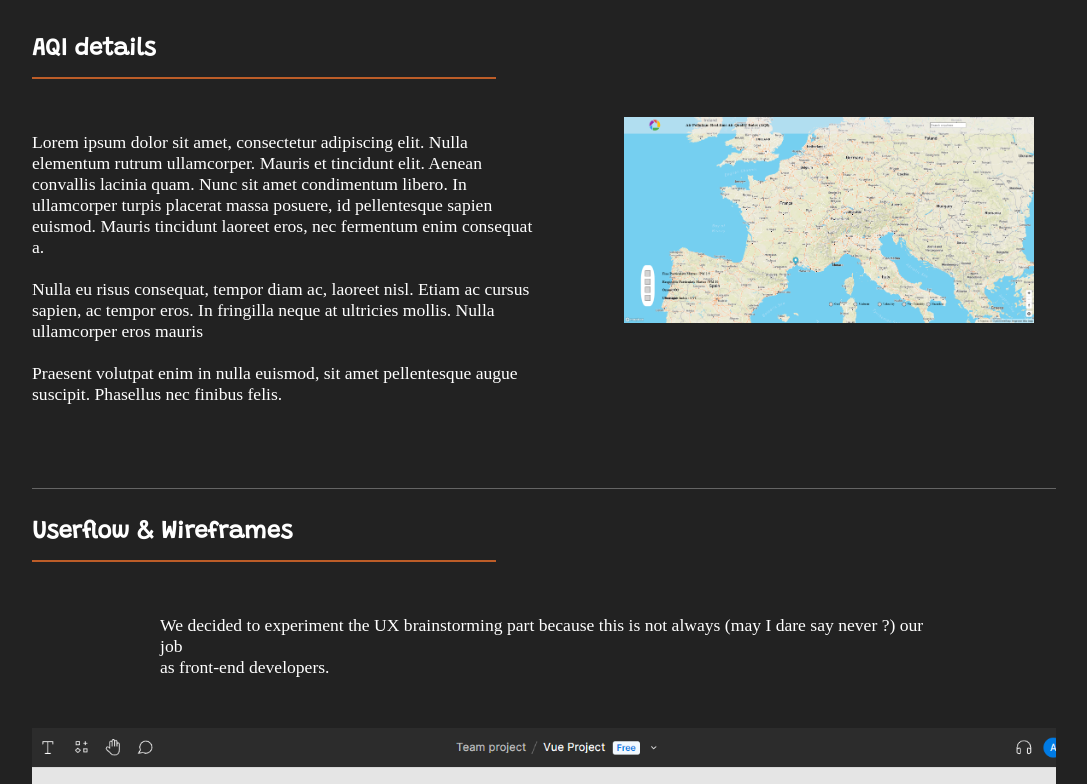
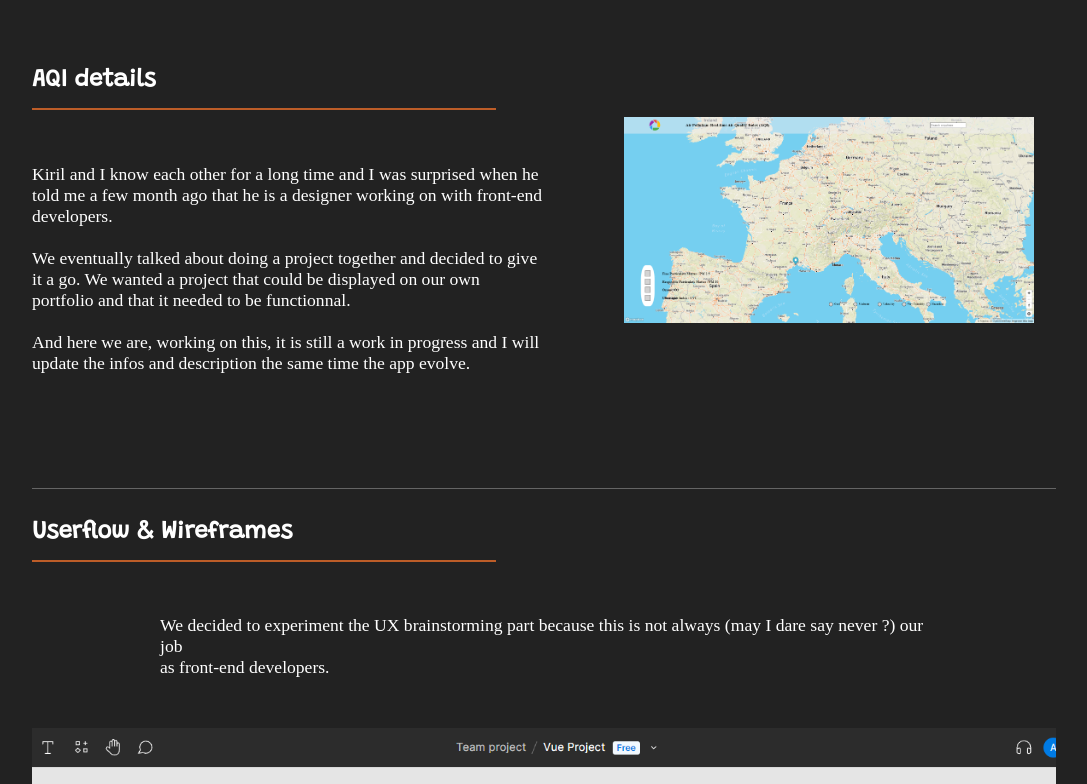
Before and after one commit to Freyaln/portfolio, a React (Create React App) app in the folder portfolio/: page /detail/AQI in a window 1280 px wide. Shown: the part 820-1604 px from the top of the page, without its empty margins (96-1183 px from the left). Built offline with nearby package versions, Linux system fonts and the light colour scheme; a web font is replaced by a local one.

Commit message:
UPDATE :: Modified footer size and added kiril project description

```diff
--- a/portfolio/src/Components/Molecules/Footer/Footer.css
+++ b/portfolio/src/Components/Molecules/Footer/Footer.css
@@ -4,7 +4,7 @@
   flex-direction: row;
   justify-content: center;
   align-items: center;
-  height: 15rem;
+  height: 10rem;
   width: 100%;
 }
 .footer .footer__block__left {
@@ -64,13 +64,12 @@
   flex-direction: row;
   justify-content: space-between;
   align-items: flex-end;
-  gap: 10rem;
+  gap: 5rem;
   color: #FFF;
 }
 .footer .footer__block__right .__list .__list__flex {
   display: flex;
   flex-direction: column;
-  gap: 1rem;
 }
 .footer .footer__block__right .__list .__list__flex li {
   display: flex;
--- a/portfolio/src/Components/Molecules/Footer/Footer.scss
+++ b/portfolio/src/Components/Molecules/Footer/Footer.scss
@@ -4,7 +4,7 @@
   flex-direction: row;
   justify-content: center;
   align-items: center;
-  height: 15rem;
+  height: 10rem;
   width: 100%;
 
   .footer__block__left {
@@ -67,13 +67,12 @@
         flex-direction: row;
         justify-content: space-between;
         align-items: flex-end;
-        gap: 10rem;
+        gap: 5rem;
         color: #FFF;
 
         .__list__flex {
           display: flex;
           flex-direction: column;
-          gap: 1rem;
           li {
             display: flex;
             flex-direction: row;
--- a/portfolio/src/Components/Molecules/ProjectAbout/ProjectAbout.tsx
+++ b/portfolio/src/Components/Molecules/ProjectAbout/ProjectAbout.tsx
@@ -7,28 +7,21 @@ import './ProjectAbout.scss';
 interface IAboutProps {
     title: string;
     titleSteps?: string[];
+    about?: string;
     img?: string;
     flow? : string;
     design?: string;
     description?: string[];
 }
 
-const ProjectAbout: FC<IAboutProps> = ({title, img, titleSteps, description, flow, design}) => {
+const ProjectAbout: FC<IAboutProps> = ({title, about, img, titleSteps, description, flow, design}) => {
     return (
         <>
         <section className='project__about' id='about'>
             <article className='project__about__block'>
                 <Typo type={TextType.H2} className='project__about__block__title'>{title}</Typo>
                 <Typo type={TextType.TEXT} className='project__about__block__description'>
-                    Lorem ipsum dolor sit amet, consectetur adipiscing elit. Nulla elementum rutrum ullamcorper.
-                    Mauris et tincidunt elit. Aenean convallis lacinia quam. Nunc sit amet condimentum libero.
-                    In ullamcorper turpis placerat massa posuere, id pellentesque sapien euismod. Mauris tincidunt laoreet eros,
-                    nec fermentum enim consequat a.
-                    {'\n'}{'\n'}
-                    Nulla eu risus consequat, tempor diam ac, laoreet nisl. Etiam ac cursus sapien, ac tempor eros.
-                    In fringilla neque at ultricies mollis. Nulla ullamcorper eros mauris
-                    {'\n'}{'\n'}
-                    Praesent volutpat enim in nulla euismod, sit amet pellentesque augue suscipit. Phasellus nec finibus felis.
+                    {about}
                 </Typo>
             </article>
             <article className='project__about__img__block'>
@@ -61,6 +54,7 @@ const ProjectAbout: FC<IAboutProps> = ({title, img, titleSteps, description, flo
                     </article>
                 </article>
             </section>
+            <Separator/>
         </section>
         </>
     )
--- a/portfolio/src/Components/Organisms/ProjectDetail/ProjectDetail.tsx
+++ b/portfolio/src/Components/Organisms/ProjectDetail/ProjectDetail.tsx
@@ -1,7 +1,6 @@
 import * as React from 'react';
 import { personnalInfos, projectsImageList } from '../../../Datas/Datas';
 import './ProjectDetail.scss';
-import Contacts from '../../Molecules/Contacts/Contacts';
 import Footer from '../../Molecules/Footer/Footer';
 import DetailHeader from '../../Molecules/DetailHeader/DetailHeader';
 import { useParams } from 'react-router';
@@ -31,7 +30,8 @@ const ProjectDetail = () => {
 
   return (
     <>
-      <DetailHeader src={projectsImageList[fill].img[0]} title={projectsImageList[fill].title} />
+      <DetailHeader src={projectsImageList[fill].img[0]}
+                    title={projectsImageList[fill].title}/>
       <main>
           <ProjectBar
               client={projectsImageList[fill].client}
@@ -41,6 +41,7 @@ const ProjectDetail = () => {
               collabLink={projectsImageList[fill].collabLink}
               finished={wip}/>
           <ProjectAbout title={projectsImageList[fill].title + ' ' + 'details'}
+                        about={projectsImageList[fill].about}
                         img={projectsImageList[fill].img[0]}
                         flow={projectsImageList[fill].img[1]}
                         design={projectsImageList[fill].img[2]}
--- a/portfolio/src/Datas/Datas.ts
+++ b/portfolio/src/Datas/Datas.ts
@@ -157,6 +157,9 @@ export const projectsImageList = [
     collabLink: 'https://github.com/Kirilbt',
     finished: false,
     steps: ['Userflow & Wireframes', 'Design'],
+    about: 'Kiril and I know each other for a long time and I was surprised when he told me a few month ago that he is a designer working on with front-end developers. \n\n'  +
+           'We eventually talked about doing a project together and decided to give it a go. We wanted a project that could be displayed on our own portfolio and that it needed to be functionnal. \n\n' +
+    'And here we are, working on this, it is still a work in progress and I will update the infos and description the same time the app evolve.',
     description: ['We decided to experiment the UX brainstorming part because this is not always (may I dare say never ?) our job\n' +
                   '                        as front-end developers. \n', 'After days passed talking and taking place as a user we decided that we were good and moved on to the designing table. ' +
                                                                          'We began to search inspiration everywhere and then started to build something on our own.'],
```
Also changed, not shown: 1 other file (tests, documents, lock files or other folders).
